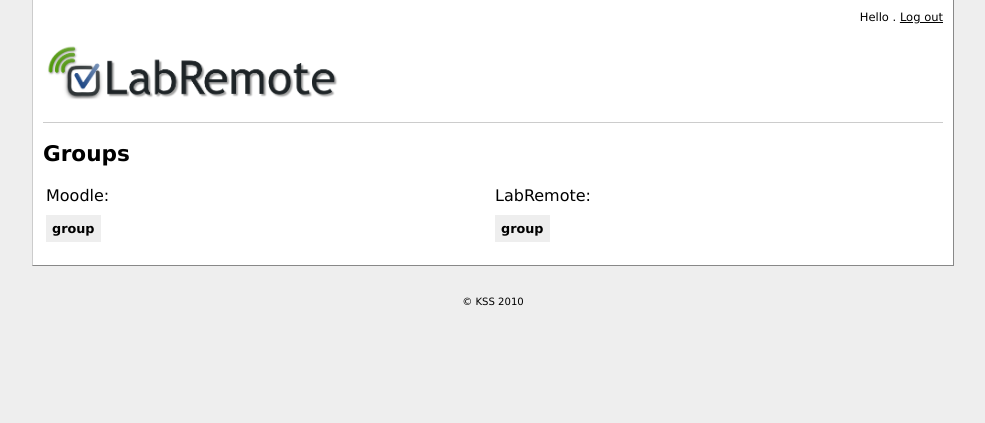
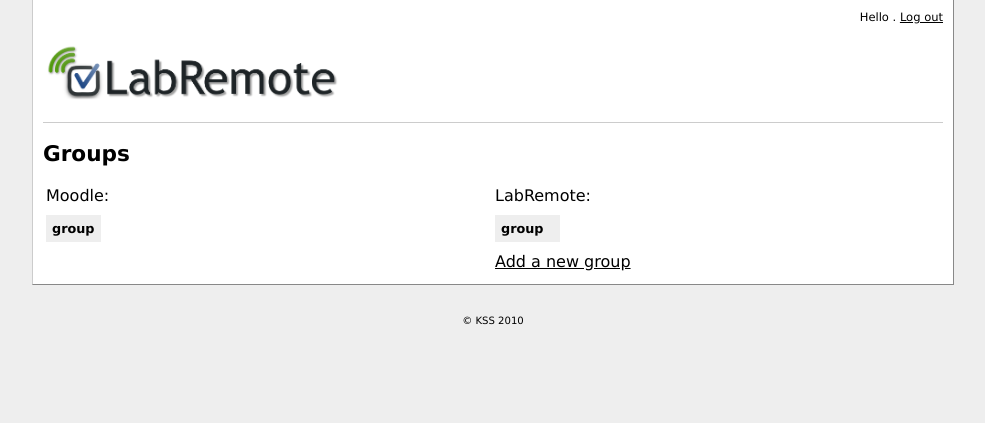
Before and after one commit to liquidsnake/LabRemote, a Django app: template middleware/templates/groups.html in a window 1280 px wide. Shown: the part 21-444 px from the top of the page, without its empty margins (147-1132 px from the left). Run offline with Django 3.2, Linux system fonts and the light colour scheme; the template is opened without the code that fills it, so the values that code supplies are empty; parts of the project's set-up code (start-up, migrations or seed data) failed here and were passed over.

Commit message:
Basic group CRUD

```diff
--- a/middleware/frontend/urls.py
+++ b/middleware/frontend/urls.py
@@ -2,7 +2,7 @@ from django.conf.urls.defaults import *
 import middleware.frontend.views as views
 from django.views.generic.create_update import create_object, update_object, delete_object
 from django.views.generic.simple import direct_to_template
-from middleware.core.models import Activity
+from middleware.core.models import Activity, Group
 
 urlpatterns = patterns('',
     url(r'^course_select(/(?P<course>\d+))?/$', views.course_select, name="course_select"),
@@ -32,5 +32,26 @@ urlpatterns = patterns('',
             'post_delete_redirect': '/form_success/Activity/delete/',
         }
     ),
+    (r'^crud/add/group/$', create_object, {
+            'model': Group,
+            'login_required': True,
+            'template_name': 'object_form.html',
+            'post_save_redirect': '/form_success/Group/create/%(id)s/',
+        }
+    ),
+    (r'^crud/update/group/(?P<object_id>\d+)/$', update_object, {
+            'model': Group,
+            'login_required': True,
+            'template_name': 'object_form.html',
+            'post_save_redirect': '/form_success/Group/update/%(id)s/',
+        }
+    ),
+    (r'^crud/delete/group/(?P<object_id>\d+)/$', delete_object, {
+            'model': Group,
+            'login_required': True,
+            'template_name': 'object_delete_form.html',
+            'post_delete_redirect': '/form_success/Group/delete/',
+        }
+    ),
     (r'^(?P<getcourse>[^/]+)/groups/$', views.groups_index), # TODO
 )
--- a/middleware/frontend/views.py
+++ b/middleware/frontend/views.py
@@ -30,23 +30,19 @@ def dashboard(request, getcourse=''):
 @login_required
 def course_select(request, course):
     """ List clients and select one """
-    print course
     if not course:
         courses = Course.objects.all()
         return render_to_response('course_select.html',
             {'courses': courses},
             context_instance=RequestContext(request))
 
-    print 'aa'
     course = get_object_or_404(Course, pk=course)
-    print 'bb'
     if not request.user.is_staff:
         profile = request.user.get_profile()
         if not profile.assistant or (course not in profile.assistant.courses):
             return redirect('/dev-null') # TODO error
 
     request.session['course'] = course
-    print course.name
     return redirect(reverse("course_selected", args=[course.name]))
 
 @login_required
@@ -96,7 +92,6 @@ def timetable(request, getcourse):
     activities_per_day = [(day,[]) for day in days]
     for act in activities:
         activities_per_day[act.day][1].append(act)
-    print activities_per_day
 
     return render_to_response('timetable.html',
         {'activities_per_day': activities_per_day,
@@ -110,6 +105,7 @@ def timetable(request, getcourse):
 def form_success(request, object, operation, id):
     possible_objects={}
     possible_objects['Activity'] = Activity
+    possible_objects['Group'] = Group
 
     possible_operations = ['create', 'update', 'delete']
 
--- a/middleware/templates/groups.html
+++ b/middleware/templates/groups.html
@@ -25,14 +25,19 @@ LabRemote:
 <table class="object_list">
     <tr>
        <th>group</th>
+       <th></th>
     </tr>
 {% for d in groups %}
     <tr>
         <td>{{ d.name }}</td>
+        <td>
+            <a href='/crud/update/group/{{ d.id }}/'>Edit</a>
+            <a href='/crud/delete/group/{{ d.id }}/'>Delete</a>
+        </td>
     </tr>
 {% endfor %}
 </table>
-
+            <a href='/crud/add/group/'>Add a new group</a>
         </td>
     </tr>
 </table>
```
